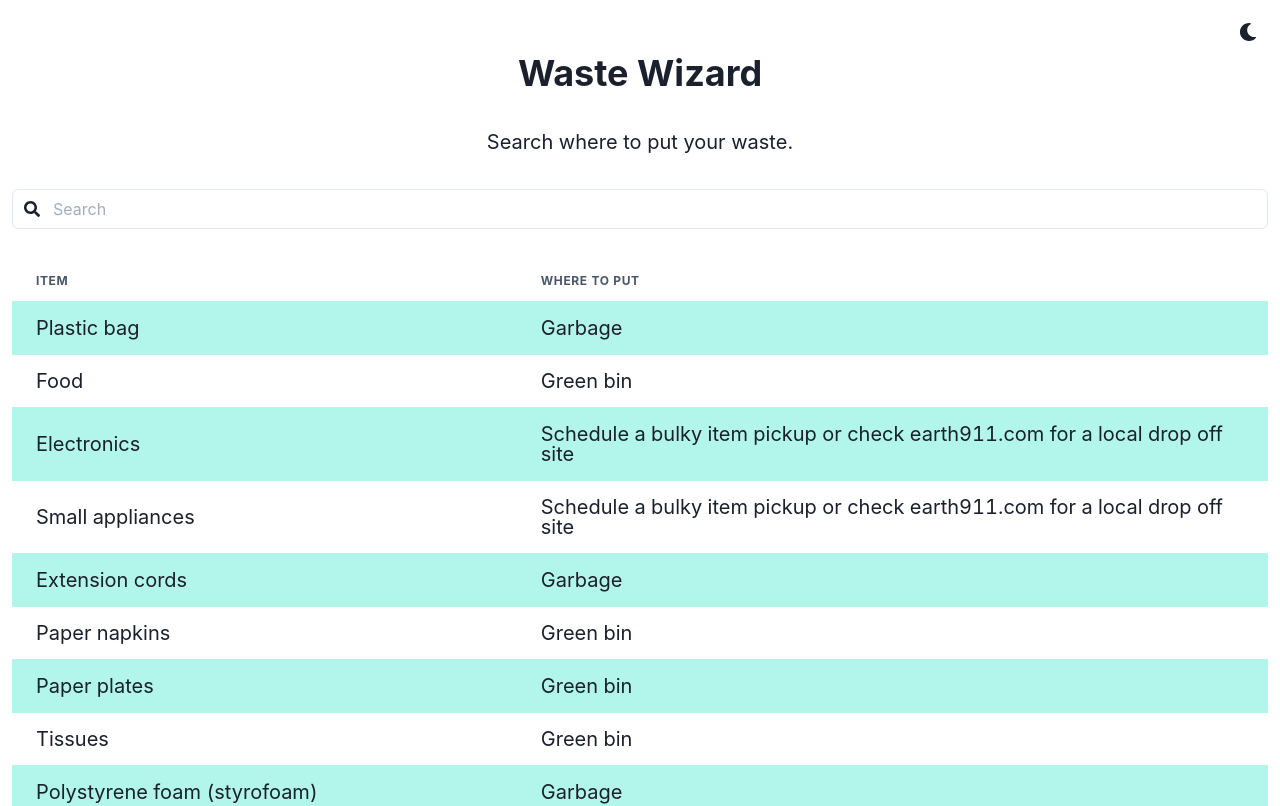
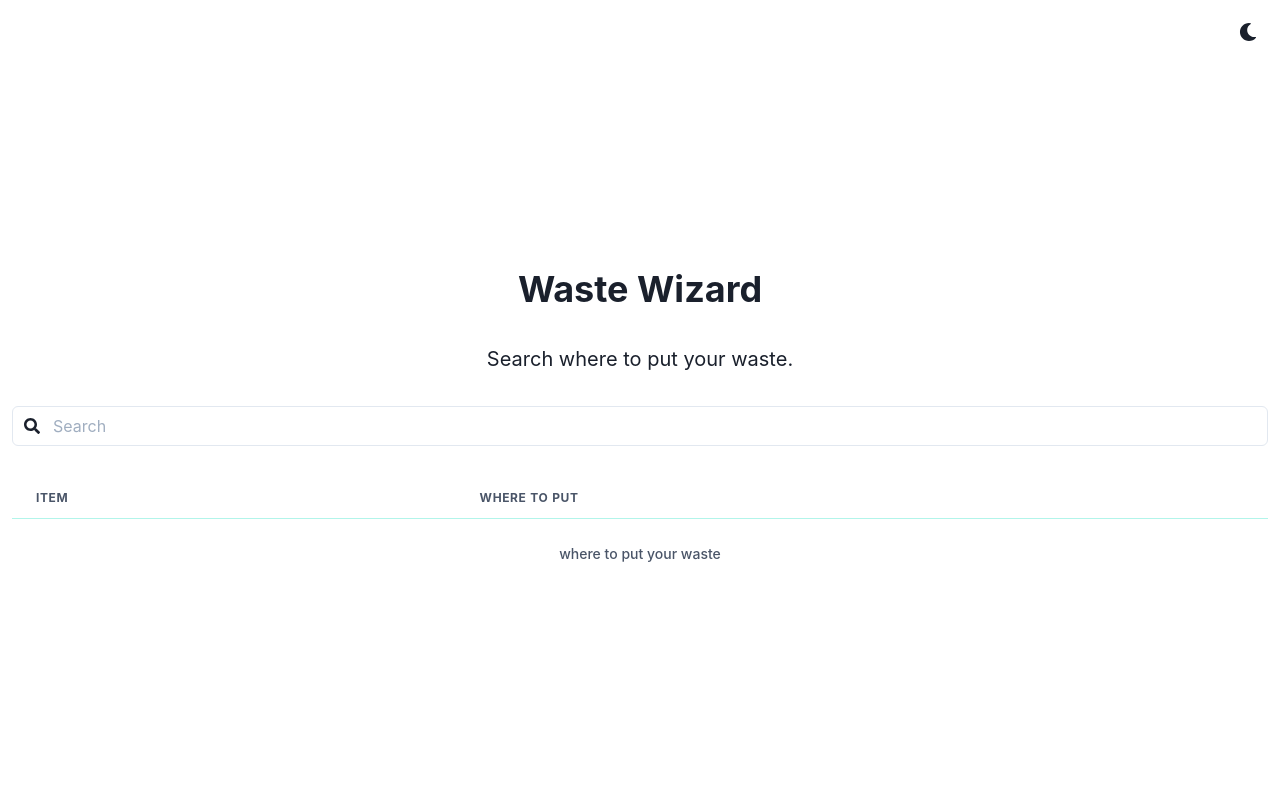
Before and after one commit to dkurukula/whatgoeswhere, a React (Create React App) app: page / in a window 1280 px wide. Shown: the top 806 px of the page. Built offline with nearby package versions, Linux system fonts and the light colour scheme.

Commit message:
add saerch functionality

```diff
--- a/src/App.tsx
+++ b/src/App.tsx
@@ -1,4 +1,4 @@
-import * as React from "react"
+import {useReducer, useState} from "react"
 import {
   ChakraProvider,
   Box,
@@ -10,14 +10,47 @@ import {
   theme,
   InputGroup,
   InputLeftElement,
-  ListItem,
 } from "@chakra-ui/react"
 import { ColorModeSwitcher } from "./ColorModeSwitcher"
 import { FaSearch } from "react-icons/fa"
 import ListView from './components/ListView'
 import items from './data.json'
+import React from "react"
+import { SearchBar } from "./components/SearchBar"
 
-export const App = () => (
+const initialState = {
+  search:'',
+  searchedItems: []
+}
+
+const reducer = (state: any, action: { type: any; payload: any }) => {
+  switch (action.type){
+    case 'SEARCH_INPUT':
+      return { ...state, search: action.payload}
+    case 'SEARCH_DATA':
+      return { ...state, searchedItems: action.payload}
+    default:
+      throw new Error()
+  }
+}
+
+
+export const App = () => {
+
+  const [state, dispatch] = useReducer(reducer, initialState)
+
+  const handleSearch = (e: { target: { value: string } }) => {
+    let searchStr = e.target.value
+    dispatch({ type: 'SEARCH_INPUT', payload: searchStr })
+    const searchData= items
+      .filter(
+        it =>
+          it.item.toLocaleLowerCase().includes(searchStr.toLocaleLowerCase())
+      )
+    dispatch({ type: 'SEARCH_DATA', payload: searchData})
+  }
+
+  return (
     <ChakraProvider theme={theme}>
       <Box textAlign="center" fontSize="xl">
         <Grid minH="100vh" p={3}>
@@ -27,18 +60,11 @@ export const App = () => (
             <Text>
               Search where to put your waste.
             </Text>
-        <InputGroup>
-        <InputLeftElement
-          children={<FaSearch/>}
-        />
-        <Input
-          placeholder="Search"
-        />
-        </InputGroup>
-        <ListView items={items}/>
-
+            <SearchBar onInput={e => handleSearch(e)} />
+            <ListView items={state.searchedItems} />
           </VStack>
         </Grid>
       </Box>
     </ChakraProvider>
   )
+}
--- a/src/components/ListView.tsx
+++ b/src/components/ListView.tsx
@@ -1,15 +1,16 @@
-import * as React from 'react';
-import { List, ListItem, Table, TableCaption, Tbody, Td, Th, Thead, Tr } from '@chakra-ui/react';
+import { FunctionComponent } from 'react';
+import { Table, TableCaption, Tbody, Td, Th, Thead, Tr } from '@chakra-ui/react';
+import React from 'react';
 
 interface IListViewProps {
     items: [{item: string, bin: string}]
 }
 
-const ListView: React.FunctionComponent<IListViewProps> = ({items}) => {
+const ListView: FunctionComponent<IListViewProps> = ({items}) => {
     console.log(items)
     return (
         <Table variant="striped" colorScheme="teal">
-            {/* <TableCaption>where to put your waste</TableCaption> */}
+            <TableCaption>where to put your waste</TableCaption>
             <Thead>
                 <Tr>
                     <Th>Item</Th>
```
Lines whose indentation alone changed are shown as unchanged.
